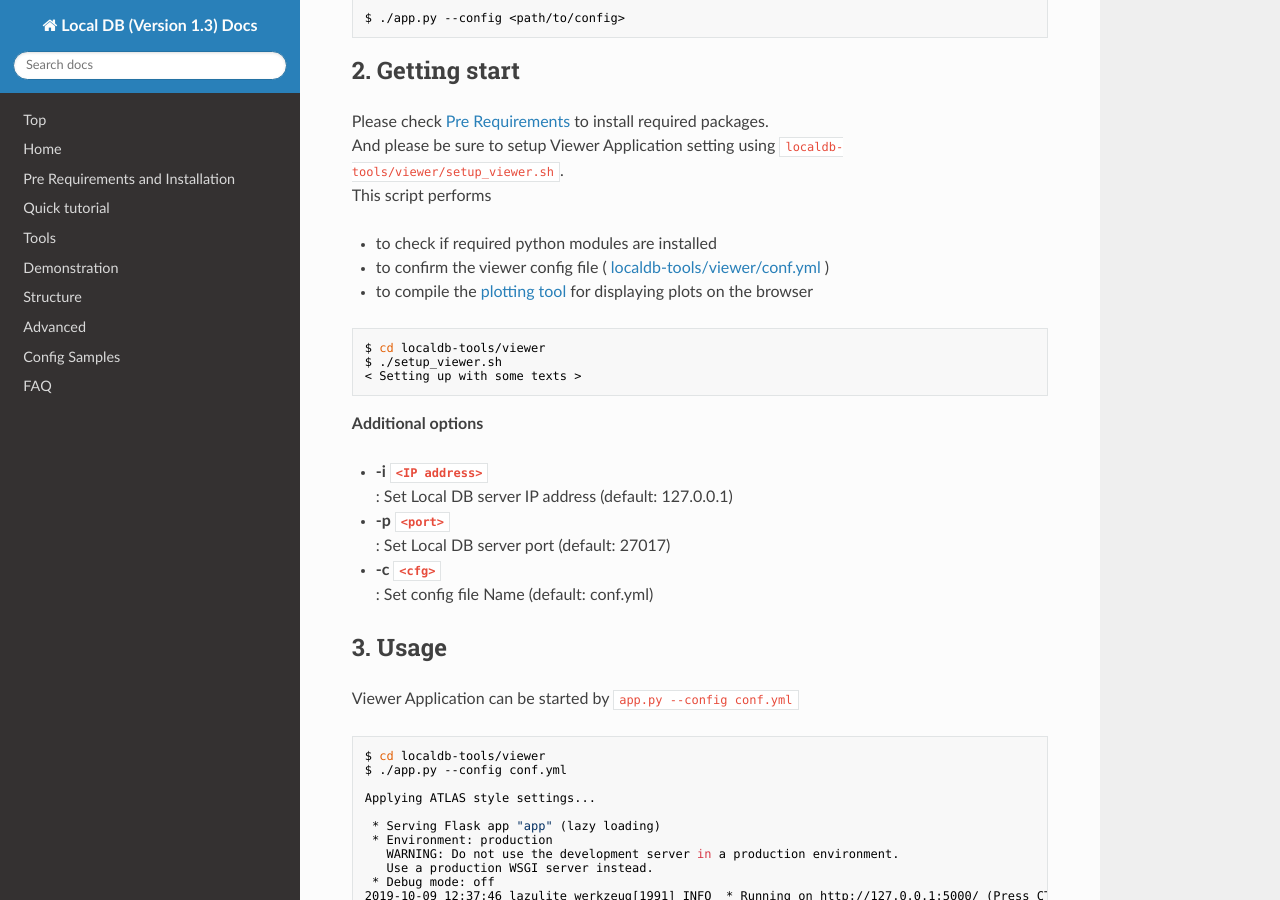
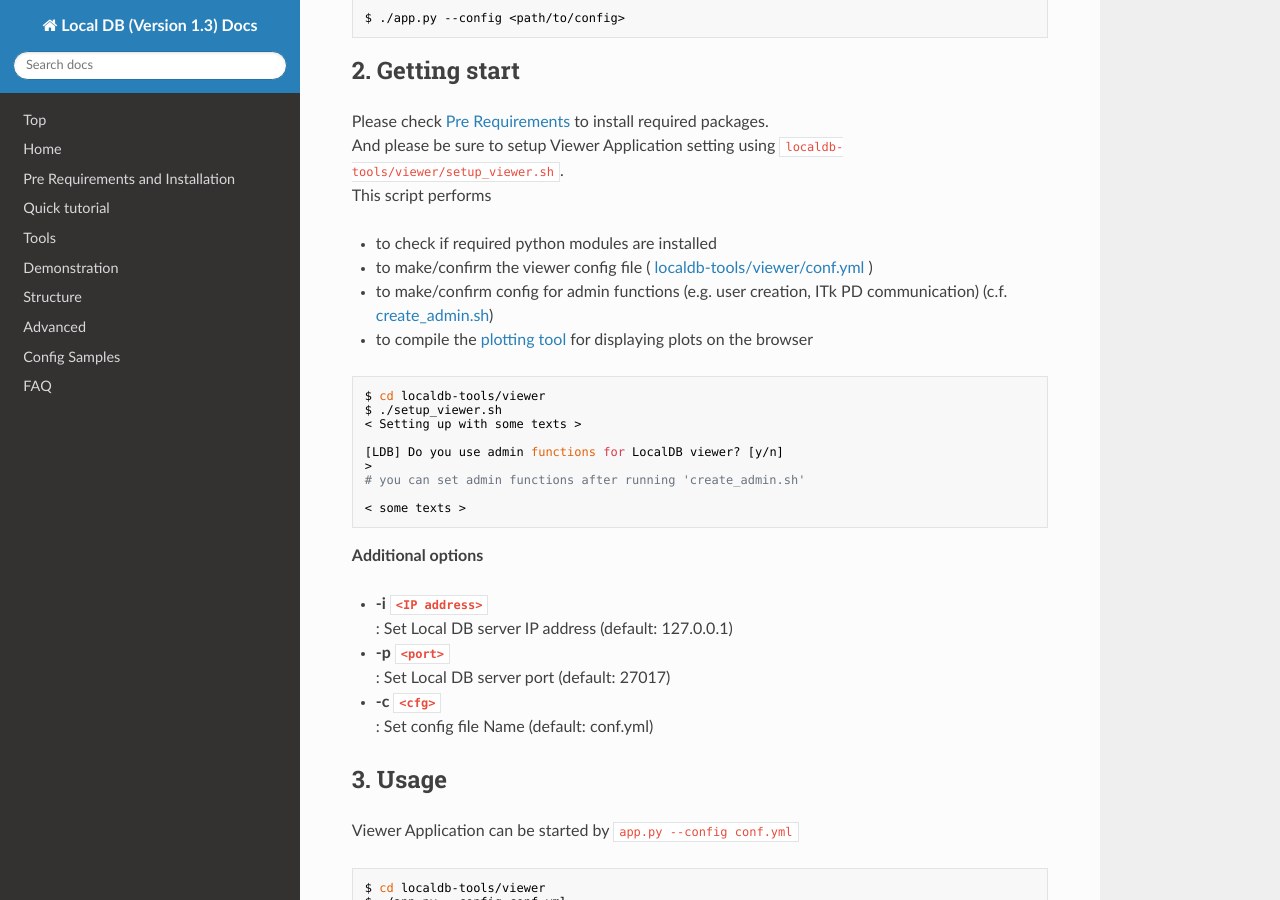
Before and after one commit to jlab-hep/localdb-docs, an MkDocs documentation site: the page built from docs/viewer.md, in a window 1280 px wide and 900 px high, scrolled down 554 px. Built offline with MkDocs 1.6.1, drawn with Linux system fonts in a browser that asks for light colours; nearby versions of some CDN libraries; old or Windows-style settings are respelled for this version of MkDocs.

Commit message:
Modified for using create_admin.sh

````diff
--- a/docs/viewer.md
+++ b/docs/viewer.md
@@ -26,13 +26,20 @@ And please be sure to setup Viewer Application setting using `localdb-tools/view
 This script performs
 
 - to check if required python modules are installed
-- to confirm the viewer config file ( [localdb-tools/viewer/conf.yml](config.md) )
+- to make/confirm the viewer config file ( [localdb-tools/viewer/conf.yml](config.md) )
+- to make/confirm config for admin functions (e.g. user creation, ITk PD communication) (c.f. [create_admin.sh](create_admin.md))
 - to compile the [plotting tool](https://gitlab.cern.ch/YARR/utilities/plotting-tools) for displaying plots on the browser
 
 ```bash
 $ cd localdb-tools/viewer
 $ ./setup_viewer.sh
 < Setting up with some texts >
+
+[LDB] Do you use admin functions for LocalDB viewer? [y/n]
+>
+# you can set admin functions after running 'create_admin.sh'
+
+< some texts >
 ```
 
 **Additional options**
````
Also changed, not shown: docs/config.md (+1 -1 lines), docs/create_admin.md (added, +44 -0 lines).
